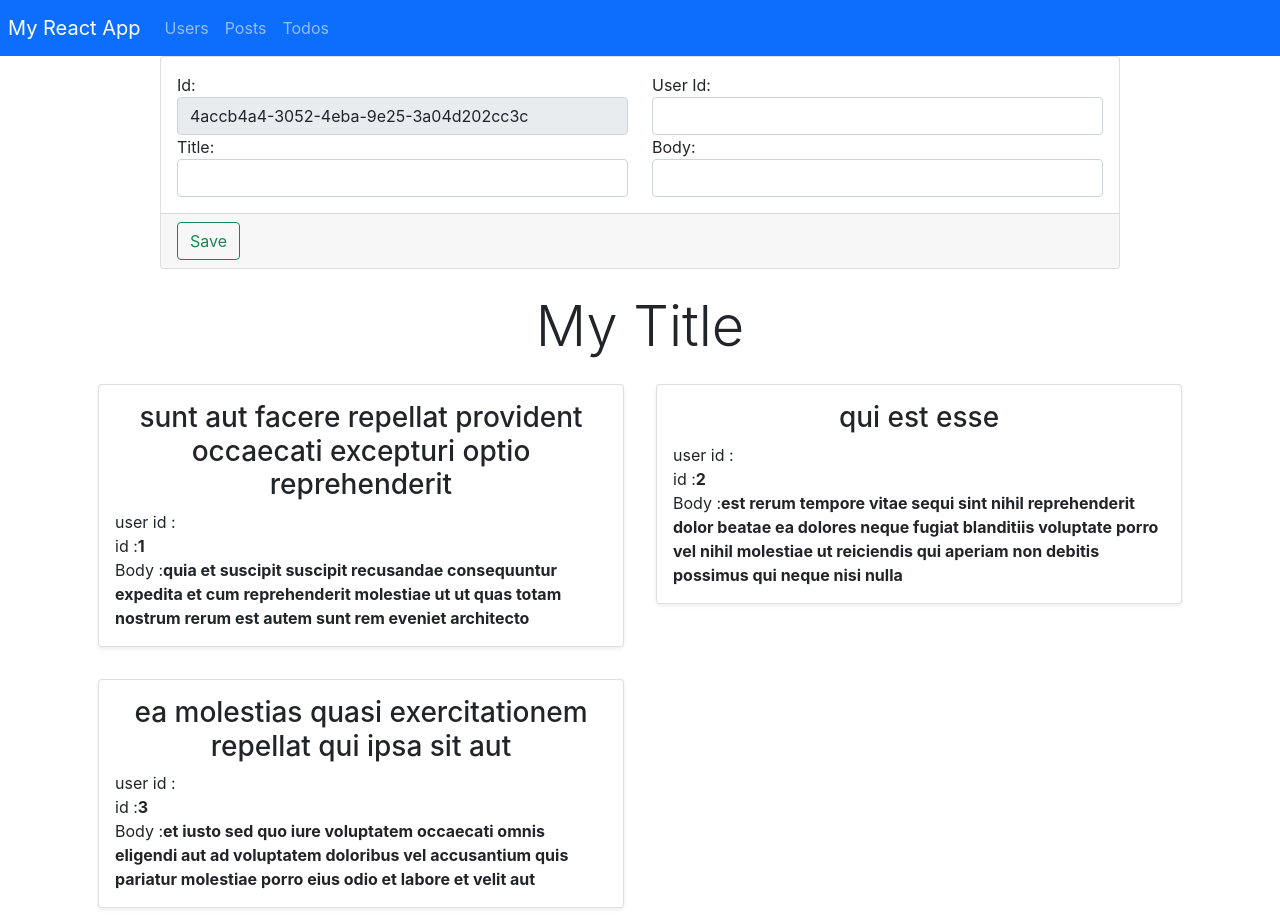
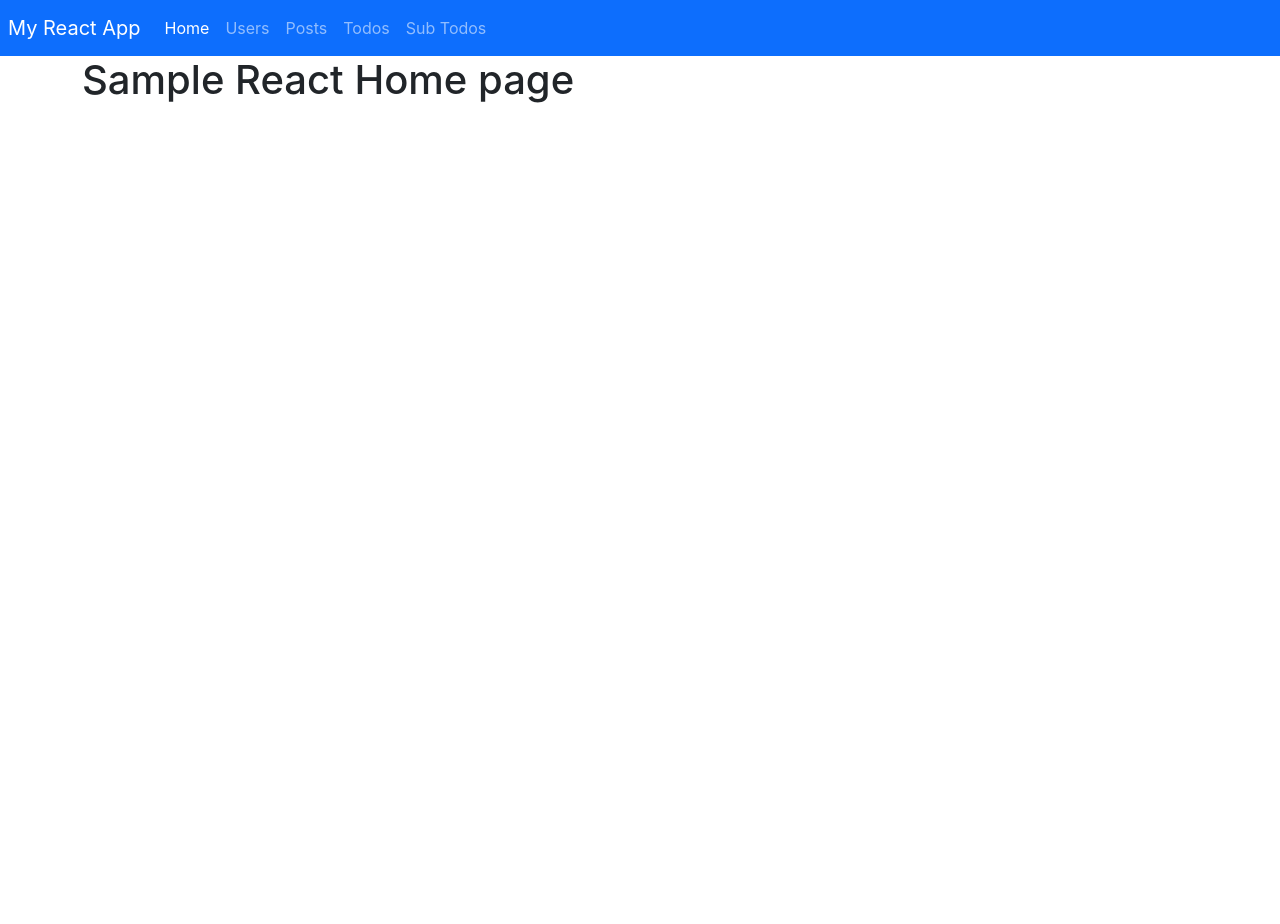
Before and after one commit to hamidmatin/React_3, a React (Create React App) app: page / in a window 1280 px wide. After the commit the page ends 800 px from the top, so only its background shows below. Built offline with nearby package versions, Linux system fonts and the light colour scheme.

Commit message:
React router

```diff
--- a/package.json
+++ b/package.json
@@ -11,6 +11,7 @@
     "@testing-library/user-event": "^12.6.2",
     "react": "^17.0.1",
     "react-dom": "^17.0.1",
+    "react-router-dom": "^5.2.0",
     "react-scripts": "4.0.1",
     "uuid": "^8.3.2",
     "web-vitals": "^0.2.4"
--- /dev/null
+++ b/src/components/home/Home.js
@@ -0,0 +1,9 @@
+import React from 'react'
+
+export default function Home() {
+  return (
+    <div className='container py'>
+      <h1>Sample React Home page</h1>
+    </div>
+  )
+}
--- a/src/components/nav/Nav.js
+++ b/src/components/nav/Nav.js
@@ -1,12 +1,12 @@
 import React, { Component } from 'react';
-
+import {NavLink, Link} from 'react-router-dom'
 export default class Nav extends Component {
   render() {
     return (
       <nav className='navbar bg-primary navbar-dark navbar-expand-sm p-2'>
-        <a href='/' className='navbar-brand'>
+        <Link to='/' className='navbar-brand'>
           My React App
-        </a>
+        </Link>
 
         <button
           className='navbar-toggler'
@@ -20,19 +20,29 @@ export default class Nav extends Component {
         <div className='collapse navbar-collapse' id='collapsibleNavbar'>
           <ul className='navbar-nav'>
             <li className='nav-item'>
-              <a className='nav-link' href='/'>
-                Users
-              </a>
+              <NavLink className='nav-link' to='/'>
+                Home
+              </NavLink>
             </li>
             <li className='nav-item'>
-              <a className='nav-link' href='/'>
-                Posts
-              </a>
+              <NavLink className='nav-link' to='/users'>
+                Users
+              </NavLink>
             </li>
             <li className='nav-item'>
-              <a className='nav-link' href='/'>
+              <NavLink className='nav-link' to='/posts'>
+                Posts
+              </NavLink>
+            </li>
+            <li className='nav-item'>
+              <NavLink className='nav-link' to='/todos'>
                 Todos
-              </a>
+              </NavLink>
+            </li>
+            <li className='nav-item'>
+              <NavLink className='nav-link' to='/todos/sub'>
+                Sub Todos
+              </NavLink>
             </li>
           </ul>
         </div>
--- /dev/null
+++ b/src/components/todos/SubTodos.js
@@ -0,0 +1,11 @@
+import React from 'react'
+
+function SubTodos() {
+  return (
+    <div>
+      <h3>Sub Todos</h3>
+    </div>
+  )
+}
+
+export default SubTodos
--- /dev/null
+++ b/src/components/todos/Todos.js
@@ -0,0 +1,9 @@
+import React from 'react'
+
+export default function Todos() {
+  return (
+    <div>
+      <h2>Not Create yet</h2>
+    </div>
+  )
+}
--- a/src/containers/layout/Layout.js
+++ b/src/containers/layout/Layout.js
@@ -1,16 +1,31 @@
-import React, { Component } from 'react'
-import Nav from '../../components/nav/Nav'
-import Posts from '../../components/posts/Posts'
-import Users from '../../components/users/Users'
+import React, { Component } from 'react';
+import { BrowserRouter, Route, Switch } from 'react-router-dom';
+
+import Nav from '../../components/nav/Nav';
+import Posts from '../../components/posts/Posts';
+import Users from '../../components/users/Users';
+import Todos from '../../components/todos/Todos';
+import SubTodos from '../../components/todos/SubTodos';
+import Home from '../../components/home/Home';
 
 export default class Layout extends Component {
   render() {
     return (
       <div>
-        <Nav />
-        {/* <Users /> */}
-        <Posts/>
+        <BrowserRouter>
+          <Nav />
+
+          <Switch>
+            <Route path='/' exact component={Home}/>
+            <Route path='/users' component={Users} />
+            <Route path='/posts'>
+              <Posts />
+            </Route>
+            <Route path='/todos' component={Todos} />
+            <Route path='/todos/sub' component={SubTodos} />
+          </Switch>
+        </BrowserRouter>
       </div>
-    )
+    );
   }
 }
```
Also changed, not shown: 2 other files (tests, documents, lock files or other folders).
